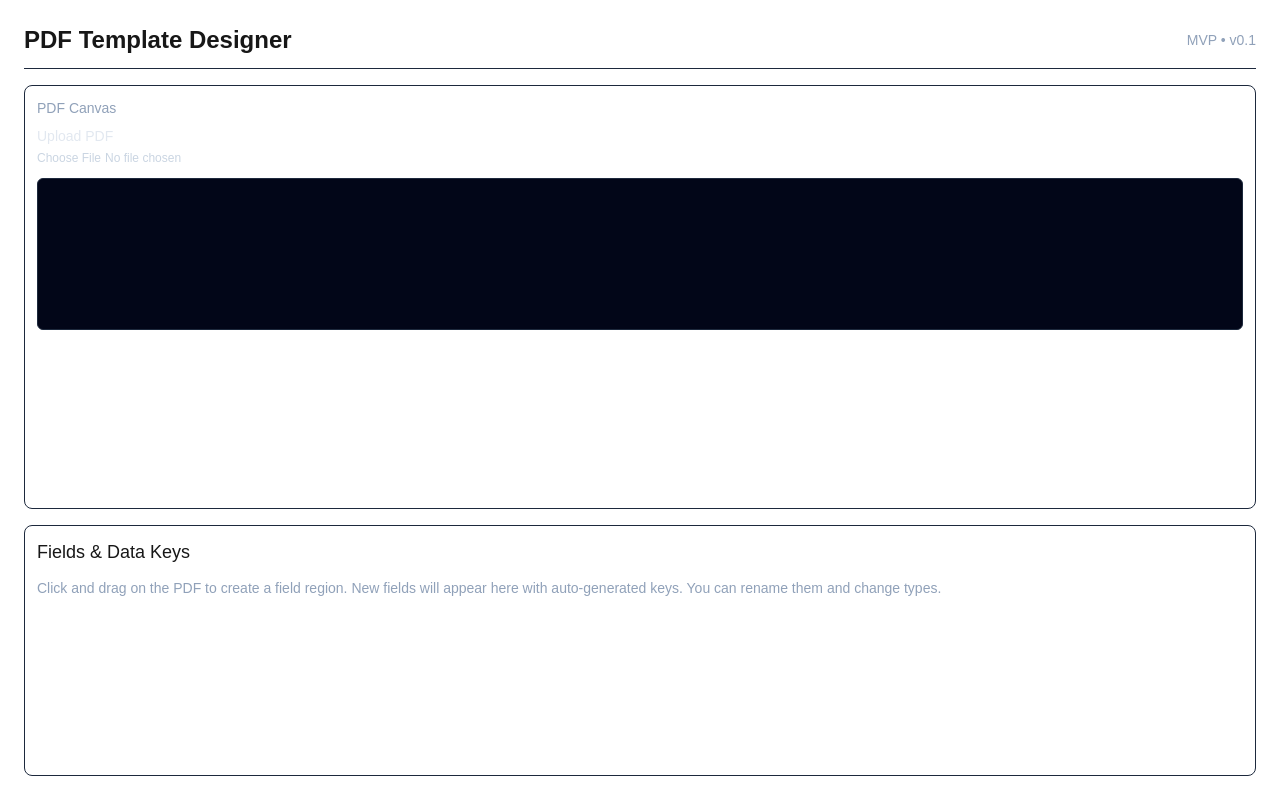
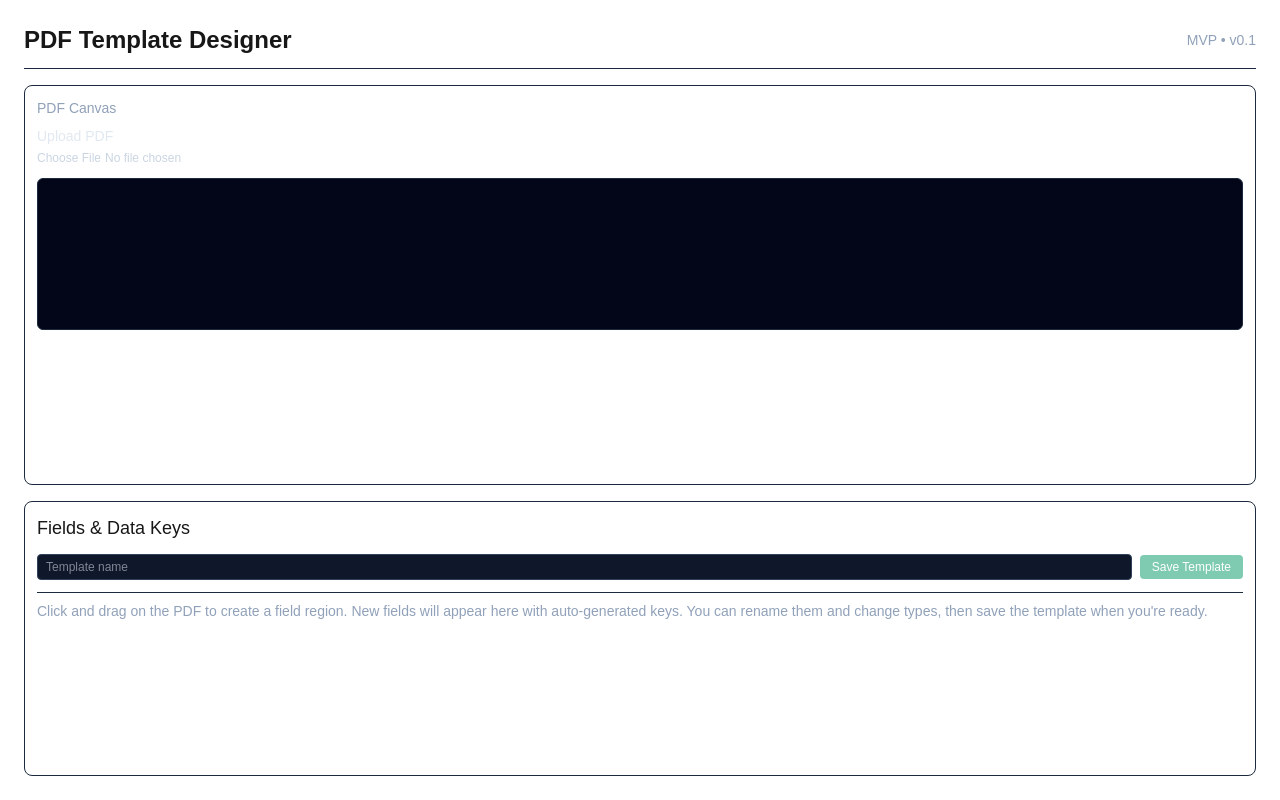
Before and after one commit to SigmaSavage/pdf-template-engine, a Next.js app: page /designer in a window 1280 px wide. Built offline with nearby package versions, Linux system fonts and the light colour scheme.

Commit message:
working on prompting for field type and label at field creation.

```diff
--- a/app/designer/page.tsx
+++ b/app/designer/page.tsx
@@ -2,9 +2,11 @@
 
 "use client";
 
-import React from "react";
+import React, { useState } from "react";
+
 import PdfCanvas from "@/components/PdfCanvas";
 import { useTemplateStore } from "@/store/templateStore";
+import { v4 as uuidv4 } from "uuid";
 
 
 export default function DesignerPage() {
@@ -12,6 +14,56 @@ export default function DesignerPage() {
   const currentFields = useTemplateStore((state) => state.currentFields);
   const updateCurrentField = useTemplateStore((state) => state.updateCurrentField);
   const removeCurrentField = useTemplateStore((state) => state.removeCurrentField)
+  const currentPdfData = useTemplateStore((state) => state.currentPdfData);
+  const currentPdfName = useTemplateStore((state) => state.currentPdfName);
+  const addTemplate = useTemplateStore((state) => state.addTemplate);
+
+  const [templateName, setTemplateName] = useState("");
+  const [saveMessage, setSaveMessage] = useState<string | null>(null);
+  const [saveError, setSaveError] = useState<string | null>(null);
+
+  const handleSaveTemplate = () => {
+    setSaveMessage(null);
+    setSaveError(null);
+
+    if (!currentPdfData) {
+      setSaveError("Upload a PDF before saving a template.");
+      return;
+    }
+
+    if (currentFields.length === 0) {
+      setSaveError("Create at least one field on the PDF before saving.");
+      return;
+    }
+
+    const trimmedName = templateName.trim() || currentPdfName || "Untitled Template";
+
+    // Build a list of unique keys from fields
+    const schemaKeys = Array.from(
+      new Set(
+        currentFields
+          .map((f) => f.key.trim())
+          .filter((key) => key.length > 0)
+      )
+    );
+
+    const newTemplate = {
+      id: uuidv4(),
+      name: trimmedName,
+      pdfData: currentPdfData,
+      fields: currentFields,
+      schemaKeys,
+      createdAt: new Date().toISOString(),
+    };
+
+    addTemplate(newTemplate);
+
+    setSaveMessage(`Template "${trimmedName}" saved in memory.`);
+    if (!templateName) {
+      setTemplateName(trimmedName);
+    }
+  };
+
 
   return (
     <div className="min-h-screen flex flex-col gap-4 p-6">
@@ -27,15 +79,41 @@ export default function DesignerPage() {
         </section>
 
         <aside className="border border-slate-800 rounded-lg p-3 space-y-3">
-          <div className="flex items-center justify-between">
+          <div className="flex items-center justify-between gap-2">
             <h2 className="text-lg font-medium">Fields & Data Keys</h2>
-            {/* Future: Save template button could go here */}
+          </div>
+
+          {/* Template name + save button */}
+          <div className="flex flex-col gap-2 border-b border-slate-800 pb-3 mb-2">
+            <div className="flex items-center gap-2">
+              <input
+                className="flex-1 bg-slate-900 border border-slate-700 rounded px-2 py-1 text-xs text-slate-100 focus:outline-none focus:border-sky-500"
+                placeholder={currentPdfName ? `Template name (default: ${currentPdfName})` : "Template name"}
+                value={templateName}
+                onChange={(e) => setTemplateName(e.target.value)}
+              />
+              <button
+                className="px-3 py-1 rounded bg-emerald-600 hover:bg-emerald-500 text-xs font-medium text-white disabled:opacity-50"
+                onClick={handleSaveTemplate}
+                disabled={!currentPdfData || currentFields.length === 0}
+              >
+                Save Template
+              </button>
+            </div>
+
+            {saveError && (
+              <p className="text-[11px] text-red-400">{saveError}</p>
+            )}
+            {saveMessage && (
+              <p className="text-[11px] text-emerald-400">{saveMessage}</p>
+            )}
           </div>
 
           {currentFields.length === 0 ? (
             <p className="text-sm text-slate-400">
               Click and drag on the PDF to create a field region. New fields will appear
-              here with auto-generated keys. You can rename them and change types.
+              here with auto-generated keys. You can rename them and change types, then
+              save the template when you're ready.
             </p>
           ) : (
             <ul className="space-y-2 text-sm">
@@ -89,6 +167,7 @@ export default function DesignerPage() {
           )}
         </aside>
 
+
       </main>
     </div>
   );
--- a/components/PdfCanvas.tsx
+++ b/components/PdfCanvas.tsx
@@ -4,6 +4,8 @@ import { useEffect, useRef, useState } from "react";
 
 import * as pdfjsLib from "pdfjs-dist/build/pdf";
 import FieldOverlay from "@/components/FieldOverlay";
+import { useTemplateStore } from "@/store/templateStore";
+
 
 // Configure worker to always match the installed pdfjs-dist version
 pdfjsLib.GlobalWorkerOptions.workerSrc =
@@ -22,6 +24,8 @@ export default function PdfCanvas({ className }: PdfCanvasProps) {
     const [isLoading, setIsLoading] = useState(false);
     const [errorMessage, setErrorMessage] = useState<string | null>(null);
 
+    const setCurrentPdf = useTemplateStore((state) => state.setCurrentPdf);
+
     // Load PDF from file input
     const handleFileChange = async (
         event: React.ChangeEvent<HTMLInputElement>
@@ -39,6 +43,8 @@ export default function PdfCanvas({ className }: PdfCanvasProps) {
 
         try {
             const arrayBuffer = await file.arrayBuffer();
+            // Save PDF in global store so templates can use it
+            setCurrentPdf(arrayBuffer, file.name);
             const loadingTask = pdfjsLib.getDocument({ data: arrayBuffer });
             const pdf = await loadingTask.promise;
             setPdfDoc(pdf);
--- a/store/templateStore.ts
+++ b/store/templateStore.ts
@@ -5,24 +5,31 @@ interface TemplateState {
   templates: PdfTemplate[];
   activeTemplateId: string | null;
 
-  // NEW: fields you’re currently designing on the PDF
+  // PDF currently loaded in the designer
+  currentPdfData: ArrayBuffer | null;
+  currentPdfName: string | null;
+
   currentFields: PdfField[];
 
   setActiveTemplate: (id: string | null) => void;
   addTemplate: (template: PdfTemplate) => void;
   updateTemplateFields: (id: string, fields: PdfField[]) => void;
 
-  // NEW helpers
+  setCurrentPdf: (data: ArrayBuffer, name: string) => void;
+
   setCurrentFields: (fields: PdfField[]) => void;
   addCurrentField: (field: PdfField) => void;
-  updateCurrentField: (id: string, patch:Partial<PdfField>) => void;
+  updateCurrentField: (id: string, patch: Partial<PdfField>) => void;
   removeCurrentField: (id: string) => void;
-
 }
 
 export const useTemplateStore = create<TemplateState>((set) => ({
   templates: [],
   activeTemplateId: null,
+
+  currentPdfData: null,
+  currentPdfName: null,
+
   currentFields: [],
 
   setActiveTemplate: (id) => set({ activeTemplateId: id }),
@@ -36,6 +43,14 @@ export const useTemplateStore = create<TemplateState>((set) => ({
         t.id === id ? { ...t, fields } : t
       ),
     })),
+
+  setCurrentPdf: (data, name) =>
+    set({
+      currentPdfData: data,
+      currentPdfName: name,
+      // optional: reset fields when new PDF is loaded
+      currentFields: [],
+    }),
 
   setCurrentFields: (fields) => set({ currentFields: fields }),
 
--- a/types/pdf.ts
+++ b/types/pdf.ts
@@ -16,8 +16,8 @@ export interface PdfField {
 export interface PdfTemplate {
   id: string;
   name: string;
-  pdfPath: string; // where the original PDF is stored
+  pdfData: ArrayBuffer;      // raw PDF bytes for filling later
   fields: PdfField[];
-  schemaKeys: string[]; // e.g. ["owner_name", "address", ...]
+  schemaKeys: string[];
   createdAt: string;
 }
```
